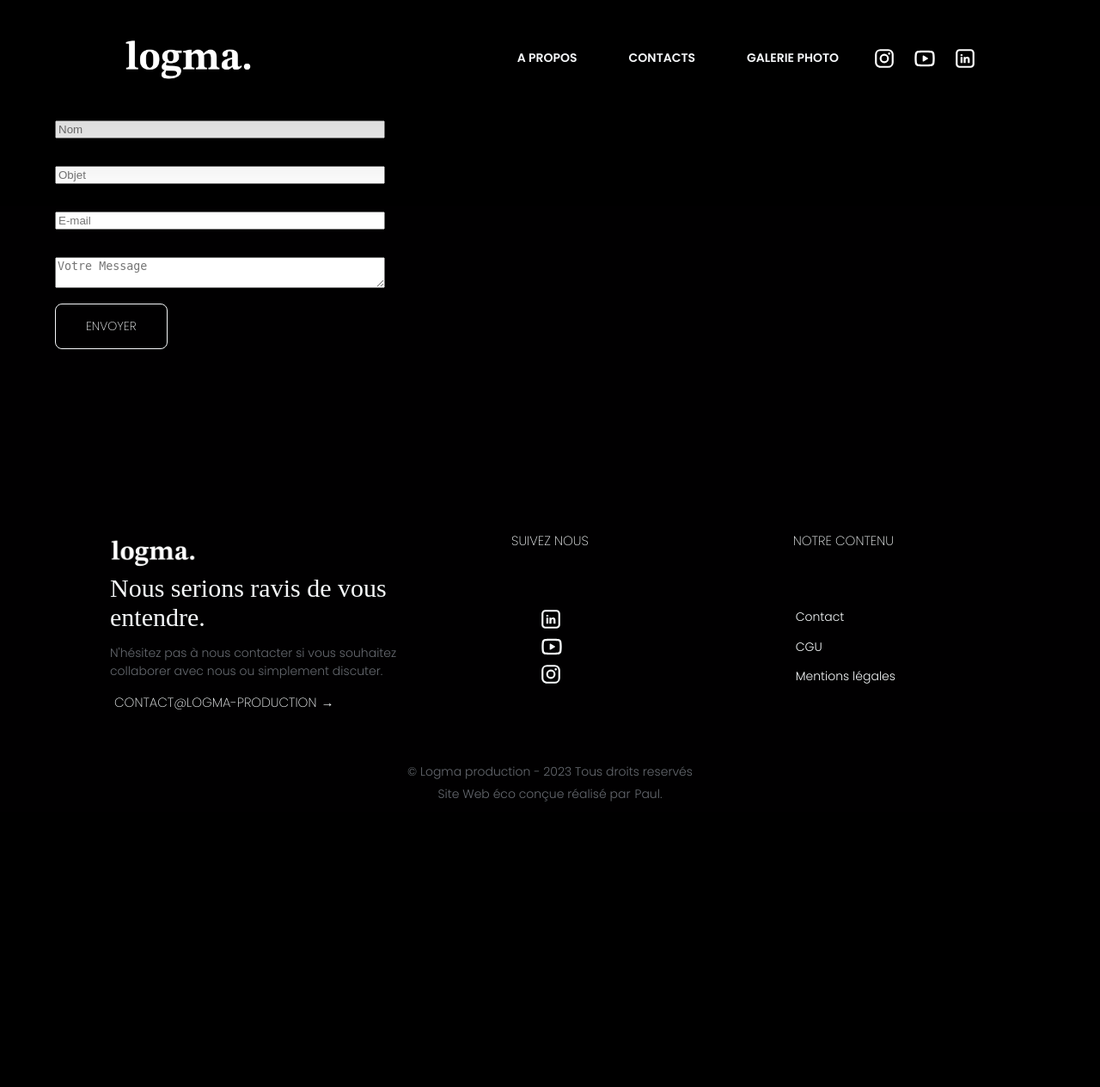
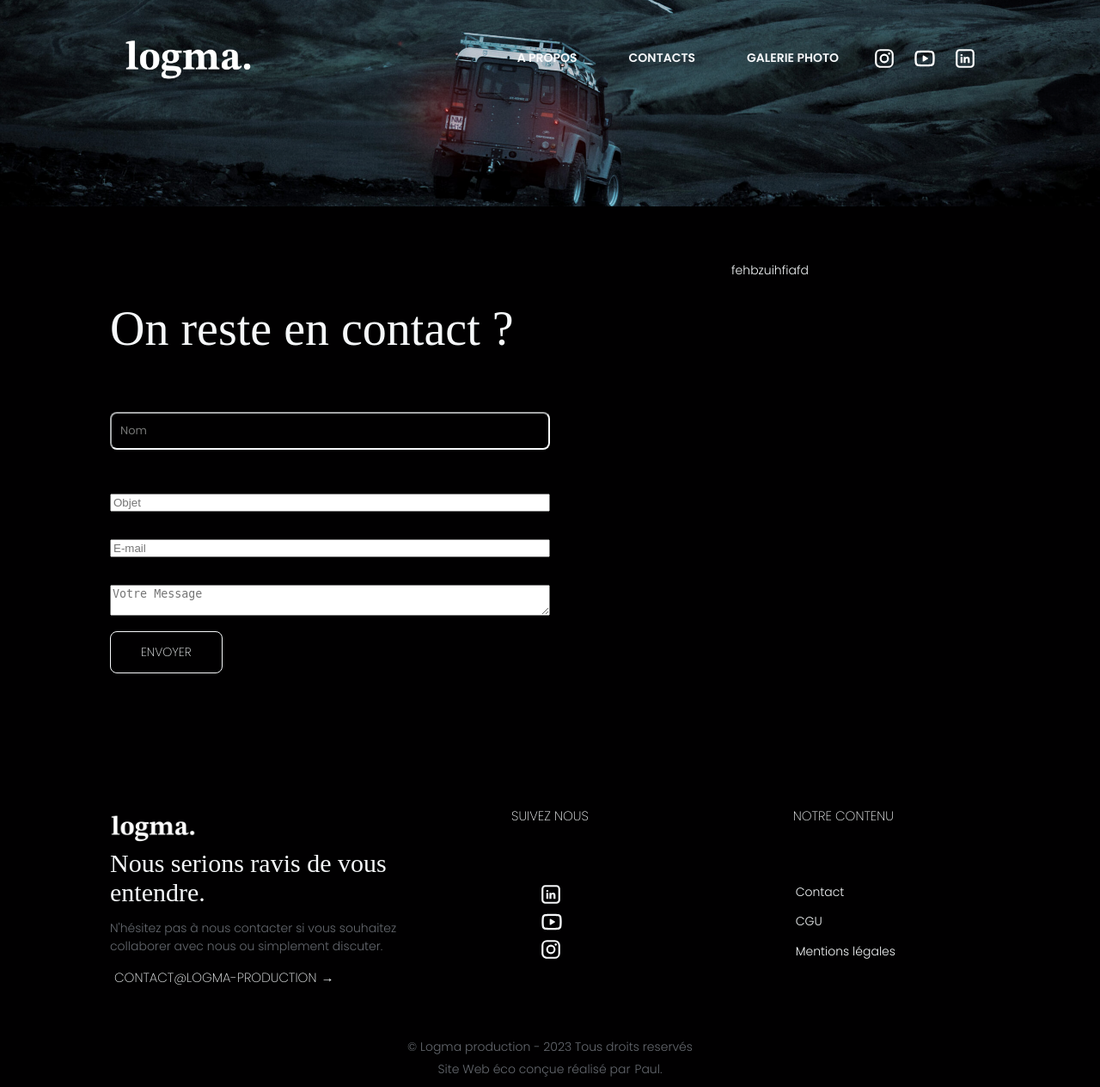
Before and after one commit to UnMugViolet/Logma, a PHP site: page /contacts in a window 1280 px wide. Shown: the whole page at 86% size. Before the commit the page ends 932 px from the top, so only its background shows below. Run offline with PHP 8.4, Linux system fonts and the light colour scheme.

Commit message:
Started styling the form and add style to contact page

```diff
--- a/css/main.css
+++ b/css/main.css
@@ -1,3 +1,7 @@
+/* All variables are stocked right there */
+@import url("https://fonts.googleapis.com/css2?family=Noto+Serif+Makasar&family=Poppins:wght@100;200;300;400;500;600;700;800&display=swap");
+/* All variables are stocked right there */
+@import url("https://fonts.googleapis.com/css2?family=Noto+Serif+Makasar&family=Poppins:wght@100;200;300;400;500;600;700;800&display=swap");
 /* All variables are stocked right there */
 @import url("https://fonts.googleapis.com/css2?family=Noto+Serif+Makasar&family=Poppins:wght@100;200;300;400;500;600;700;800&display=swap");
 :root .color-black {
@@ -173,6 +177,35 @@ p {
   bottom: 0;
 }
 
+/* GRID LAYOUT */
+.dual-col {
+  display: grid;
+  grid-template-columns: repeat(2, 1fr);
+  grid-template-rows: 1fr;
+  grid-column-gap: 0px;
+  grid-row-gap: 0px;
+}
+
+.col-1 {
+  grid-area: 1/1/2/2;
+}
+
+.col-2 {
+  grid-area: 1/2/2/3;
+}
+
+@media (max-width: 768px) {
+  .dual-col {
+    grid-template-columns: 1fr;
+    grid-template-rows: repeat(2, 1fr);
+  }
+  .col-1 {
+    grid-area: 1/1/2/2;
+  }
+  .col-2 {
+    grid-area: 2/1/3/2;
+  }
+}
 /* === HEADER ===*/
 nav {
   align-items: center;
@@ -412,7 +445,7 @@ footer h3 {
 }
 
 .submit-cta {
-  padding: 15px 35px;
+  padding: 13px 35px;
   background-color: #010001;
   color: #f6f8fa;
   border: 1px solid #f6f8fa;
@@ -433,34 +466,29 @@ footer h3 {
 }
 
 /* === FORM ===*/
-.dual-col {
-  display: grid;
-  grid-template-columns: repeat(2, 1fr);
-  grid-template-rows: 1fr;
-  grid-column-gap: 0px;
-  grid-row-gap: 0px;
+.input {
+  border-radius: 8px;
+  margin-bottom: 19px;
+  border-color: #f6f8fa;
+  font-size: 13px;
+  font-family: "Poppins", sans-serif;
 }
 
-.col-1 {
-  grid-area: 1/1/2/2;
+.input-small {
+  padding-top: 10px;
+  padding-right: 10px;
+  padding-bottom: 10px;
+  padding-left: 10px;
 }
 
-.col-2 {
-  grid-area: 1/2/2/3;
+.input-large {
+  padding-top: 10px;
+  padding-right: 10px;
+  padding-bottom: 10px;
+  padding-left: 10px;
+  min-height: 180px;
 }
 
-@media (max-width: 768px) {
-  .dual-col {
-    grid-template-columns: 1fr;
-    grid-template-rows: repeat(2, 1fr);
-  }
-  .col-1 {
-    grid-area: 1/1/2/2;
-  }
-  .col-2 {
-    grid-area: 2/1/3/2;
-  }
-}
 .bg-image-layout {
   height: 98vh;
   background-size: cover;
@@ -468,8 +496,11 @@ footer h3 {
   background-position: 50% 91.5%;
 }
 
-.bg-image-mountains {
-  background-image: url(../ressources/img/men-in-moutains.jpg);
+.bg-image-small {
+  height: 30vh;
+  background-size: cover;
+  background-repeat: no-repeat;
+  background-position: 50% 48.5%;
 }
 
 @media (max-width: 768px) {
@@ -480,6 +511,14 @@ footer h3 {
     background-position: 43% 50.65%;
   }
 }
+.bg-image-mountains {
+  background-image: url(../ressources/img/men-in-moutains.jpg);
+}
+
+.bg-image-car {
+  background-image: url(../ressources/img/car-iceland.jpg);
+}
+
 /* === MAIN ===*/
 #BackgroundVideo {
   position: relative;
--- a/pages/content/contacts.php
+++ b/pages/content/contacts.php
@@ -22,14 +22,16 @@
 </head>
 
 <body >
-    <section>
+    <section class="bg-image-small bg-image-car">
         <div>
             <header-component/>
         </div>
     </section>
 
-    <section class="spacing-section dual-col bg-color-black">
-      <div class="container spacing-section col-1">
+    <section class="spacing-section bg-color-black">
+
+      <div class="container dual-col">
+        <div class="container w-full col-1">
           <?php
             if(isset($_POST['submit'])){
               $name = htmlspecialchars(stripslashes(trim($_POST['name'])));
@@ -52,23 +54,24 @@
           ?>
 
 
-        <div class="spacing-section">
+          <div class="w*-full">
+            <h1 class="color-white">On reste en contact ?</h1>
+
             <form action="" method="POST">
-
                   <label for="name"></label><br>
-                <input class="w-trois-quart" type="text" name="name" placeholder="Nom" >
+                  <input class="w-full input input-small bg-color-black" type="text" name="name" placeholder="Nom" >
                   <p><?php if(isset($name_error)) echo $name_error; ?></p>
 
                   <label for="subject"></label><br>
-                <input class="w-trois-quart" type="text" placeholder="Objet">
+                  <input class="w-full" type="text" placeholder="Objet">
                   <p><?php if(isset($subject_error)) echo $subject_error; ?></p>
 
                   <label for="email"></label><br>
-                <input class="w-trois-quart" type="text" name="email" placeholder="E-mail">
+                  <input class="w-full" type="text" name="email" placeholder="E-mail">
                   <p><?php if(isset($email_error)) echo $email_error; ?></p>
 
                   <label for="message"></label><br>
-                <textarea class="w-trois-quart" name="message" placeholder="Votre Message"></textarea>
+                  <textarea class="w-full" name="message" placeholder="Votre Message"></textarea>
                   <p><?php if(isset($message_error)) echo $message_error; ?></p>
 
                   <input type="submit" name="submit" value="Envoyer" class="submit-cta">
@@ -87,10 +90,10 @@
           </div>
         </div>
 
-      <div class="col-2 container">
-        <p>fehbzuihfiafd</p>
+        <div class="container col-2">
+          <p class="color-white text-center">fehbzuihfiafd</p>
         </div>
-
+      </div>
     </section>
 
     <footer-component />
--- a/sass/abstracts/_layout.scss
+++ b/sass/abstracts/_layout.scss
@@ -90,3 +90,36 @@
 .bottom-0 {
   bottom: 0;
 }
+
+
+/* GRID LAYOUT */
+
+.dual-col {
+  display: grid;
+  grid-template-columns: repeat(2, 1fr);
+  grid-template-rows: 1fr;
+  grid-column-gap: 0px;
+  grid-row-gap: 0px;
+}
+
+.col-1 {
+  grid-area: 1 / 1 / 2 / 2;
+}
+.col-2 {
+  grid-area: 1 / 2 / 2 / 3;
+}
+
+@media (max-width: 768px) {
+
+  .dual-col{
+      grid-template-columns: 1fr;
+      grid-template-rows: repeat(2, 1fr);
+  }
+  .col-1 {
+      grid-area: 1 / 1 / 2 / 2;
+  }
+  .col-2 {
+      grid-area: 2 / 1 / 3 / 2;
+  }
+
+}
--- a/sass/components/_bg-image.scss
+++ b/sass/components/_bg-image.scss
@@ -5,10 +5,13 @@
     background-position: 50% 91.5%;
 }
 
-.bg-image-mountains{
-background-image: url(../ressources/img/men-in-moutains.jpg);
+.bg-image-small{
+    height: 30vh;
+    background-size: cover;
+    background-repeat: no-repeat;
+    background-position: 50% 48.5%;
+
 }
-
 
 @media (max-width:768px){
     .bg-image-layout{
@@ -18,3 +21,11 @@ background-image: url(../ressources/img/men-in-moutains.jpg);
         background-position: 43% 50.65%;
     }
 }
+
+.bg-image-mountains{
+    background-image: url(../ressources/img/men-in-moutains.jpg);
+}
+
+.bg-image-car{
+    background-image: url(../ressources/img/car-iceland.jpg);
+}
--- a/sass/components/_buttons.scss
+++ b/sass/components/_buttons.scss
@@ -43,7 +43,7 @@
 
 
 .submit-cta {
-  padding: 15px 35px;
+  padding: 13px 35px;
   background-color: $main-black;
   color: $main-white;
   border: 1px solid $main-white;
--- a/sass/components/_form.scss
+++ b/sass/components/_form.scss
@@ -2,32 +2,29 @@
 
 /* === FORM ===*/
 
-.dual-col {
-    display: grid;
-    grid-template-columns: repeat(2, 1fr);
-    grid-template-rows: 1fr;
-    grid-column-gap: 0px;
-    grid-row-gap: 0px;
+.input{
+    border-radius: 8px;
+    margin-bottom: 19px;
+    border-color: $main-white;
+    font-size: 13px;
+
+    font-family: $main-font ;
 }
 
-.col-1 {
-    grid-area: 1 / 1 / 2 / 2;
-}
-.col-2 {
-    grid-area: 1 / 2 / 2 / 3;
+.input-small{
+    padding-top: 10px;
+    padding-right: 10px;
+    padding-bottom: 10px;
+    padding-left: 10px;
 }
 
-@media (max-width: 768px) {
 
-    .dual-col{
-        grid-template-columns: 1fr;
-        grid-template-rows: repeat(2, 1fr);
-    }
-    .col-1 {
-        grid-area: 1 / 1 / 2 / 2;
-    }
-    .col-2 {
-        grid-area: 2 / 1 / 3 / 2;
-    }
+.input-large{
+    padding-top: 10px;
+    padding-right: 10px;
+    padding-bottom: 10px;
+    padding-left: 10px;
 
+
+    min-height: 180px;
 }
--- a/sass/pages/_about.scss
+++ b/sass/pages/_about.scss
@@ -0,0 +1 @@
+@use '../abstracts'as *;
```
Also changed, not shown: 1 other file. Lines whose indentation alone changed are shown as unchanged.
